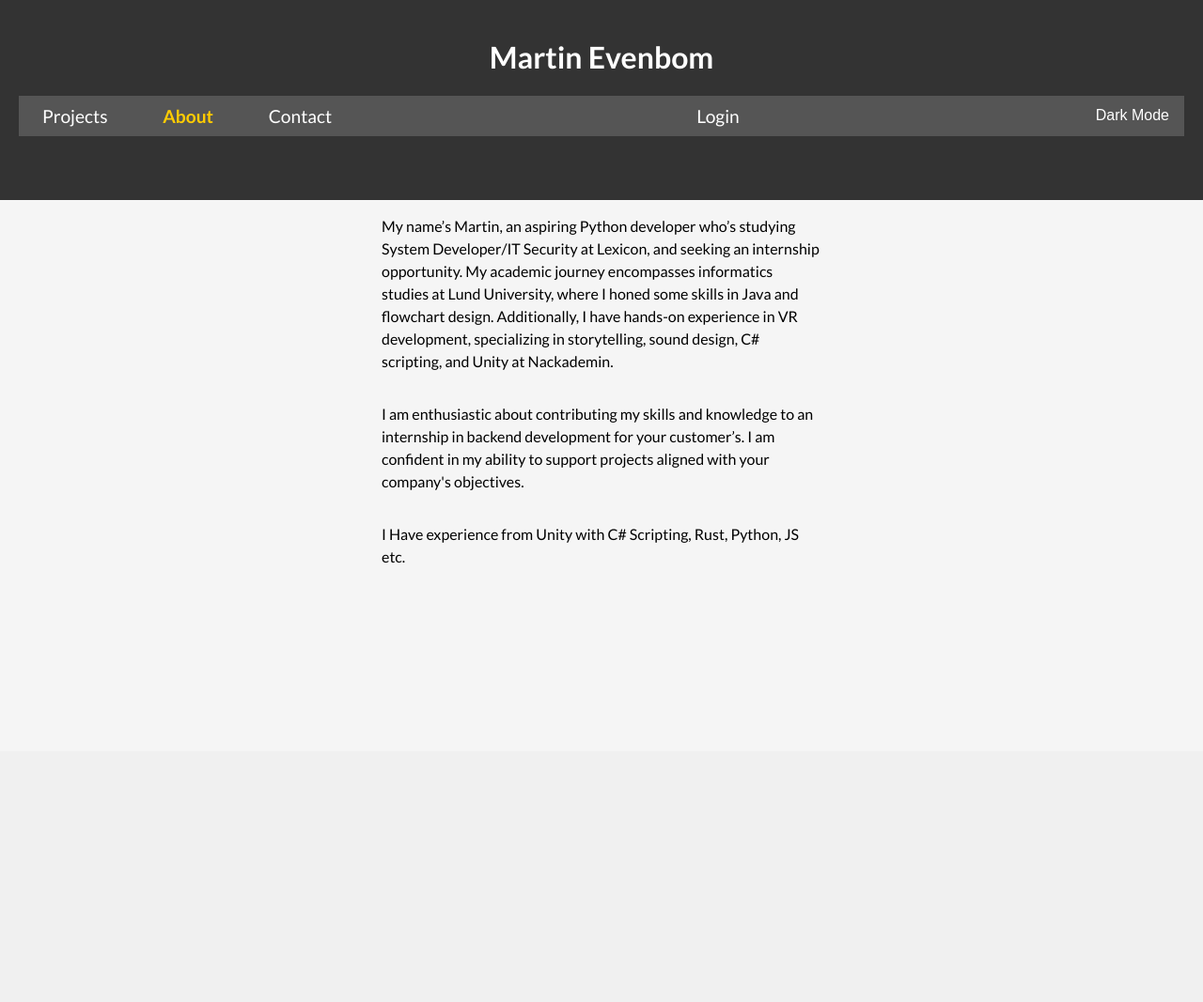
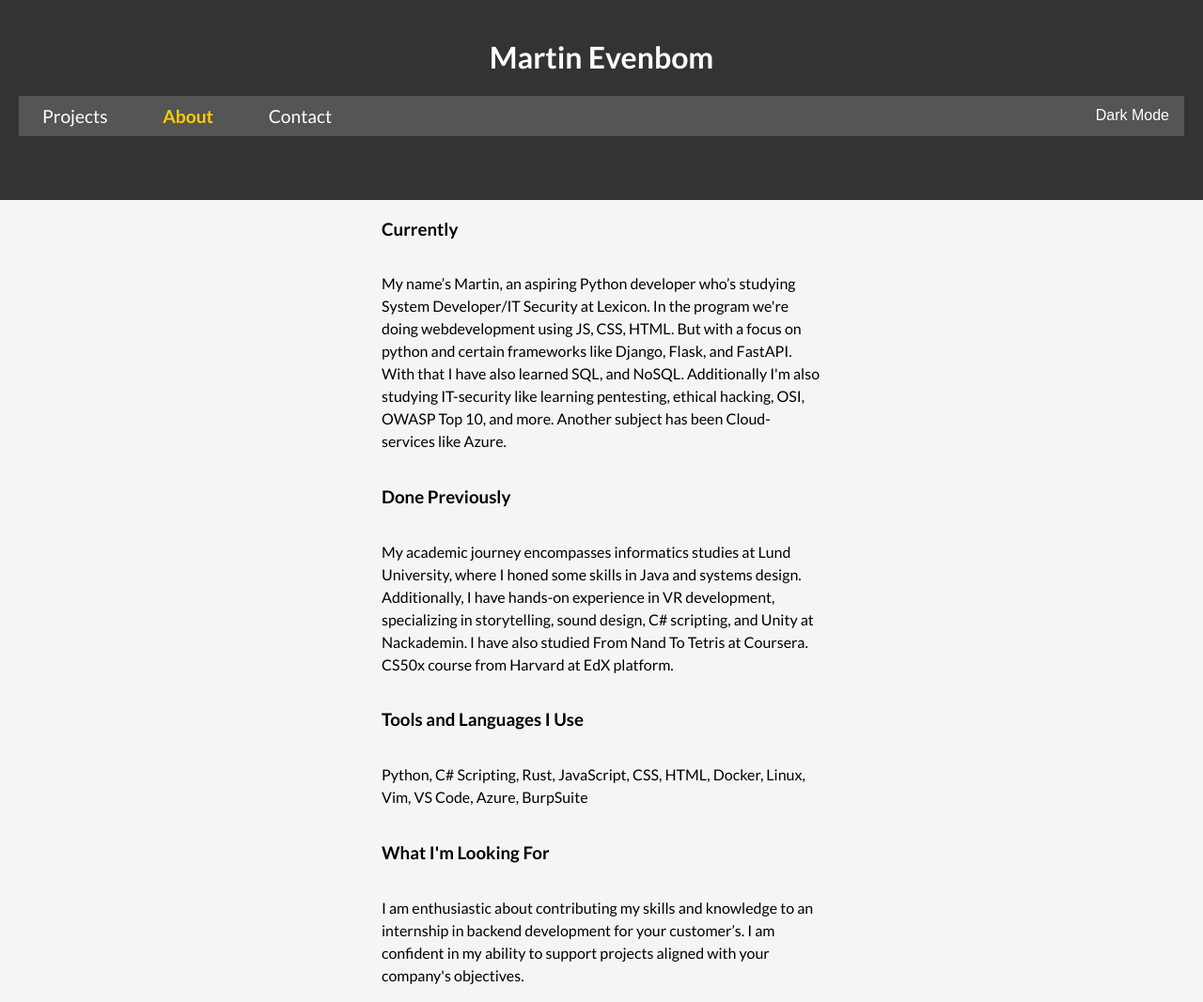
Before and after one commit to zibiax/flask-portfolio, a Flask app: page /about in a window 1280 px wide. Shown: the whole page at 94% size. Before the commit the page ends 600 px from the top, so only its background shows below. Run offline with Flask 2, Linux system fonts and the light colour scheme.

Commit message:
more updates

```diff
--- a/templates/about.html
+++ b/templates/about.html
@@ -1,22 +1,38 @@
 {% extends 'base.html' %}
 {% block content %}
     <main class="main main--about">
+        <h3>
+            Currently
+        </h3>
         <p>
         My name’s Martin, an aspiring Python developer who’s studying System
-        Developer/IT Security at Lexicon, and seeking an internship opportunity.
+        Developer/IT Security at Lexicon. In the program we're doing webdevelopment
+        using JS, CSS, HTML. But with a focus on python and certain frameworks like Django,
+        Flask, and FastAPI. With that I have also learned SQL, and NoSQL.
+        Additionally I'm also studying IT-security like learning
+        pentesting, ethical hacking, OSI, OWASP Top 10, and more. Another subject
+        has been Cloud-services like Azure.
+        </p>
+        <h3>
+            Done Previously
+        </h3>
+        <p>
         My academic journey encompasses informatics studies at Lund University,
-        where I honed some skills in Java and flowchart design. Additionally,
+        where I honed some skills in Java and systems design. Additionally,
         I have hands-on experience in VR development, specializing in storytelling,
         sound design, C# scripting, and Unity at Nackademin.
+        I have also studied From Nand To Tetris at Coursera. CS50x course from Harvard at EdX platform.
         </p>
+        <h3> Tools and Languages I Use </h3>
+        <p>
+        Python, C# Scripting, Rust, JavaScript, CSS, HTML, Docker, Linux, Vim, VS Code, Azure, BurpSuite
+        </p>
+        <h3>What I'm Looking For </h3>
         <p>
         I am enthusiastic about contributing my skills and knowledge to an
         internship in backend development for your customer’s.
         I am confident in my ability to support projects aligned
         with your company's objectives.
         </p>
-        <p>
-            I Have experience from Unity with C# Scripting, Rust, Python, JS etc.
-        </p>
     </main>
 {% endblock %}
--- a/templates/base.html
+++ b/templates/base.html
@@ -69,7 +69,7 @@
     <header class="header">
         <h1>Martin Evenbom</h1>
         <nav class="nav">
-            <div>
+            <div class="container">
                 <a href="{{ url_for('index') }}" class="nav__link {{ 'nav__link--active' if request.path == url_for('index') }}">
                     Projects
                 </a>
@@ -79,14 +79,13 @@
                 <a href="{{ url_for('contact') }}" class="nav__link {{ 'nav__link--active' if request.path == url_for('contact') }}">
                     Contact
                 </a>
-            </div>
 
             {% if current_user.is_authenticated %}
             <a href="{{ url_for('logout') }}" class="nav__link">Logout</a>
             {% else %}
-            <a href="{{ url_for('login') }}" class="nav__link">Login</a>
-            {% endif %}
-
+            <!-- <a href="{{ url_for('login') }}" class="nav__link">Login</a> -->
+                {% endif %}
+            </div>
             <button class="dark-mode-btn" onclick="toggleDarkMode()">Dark Mode</button>
         </nav>
     </header>
```
